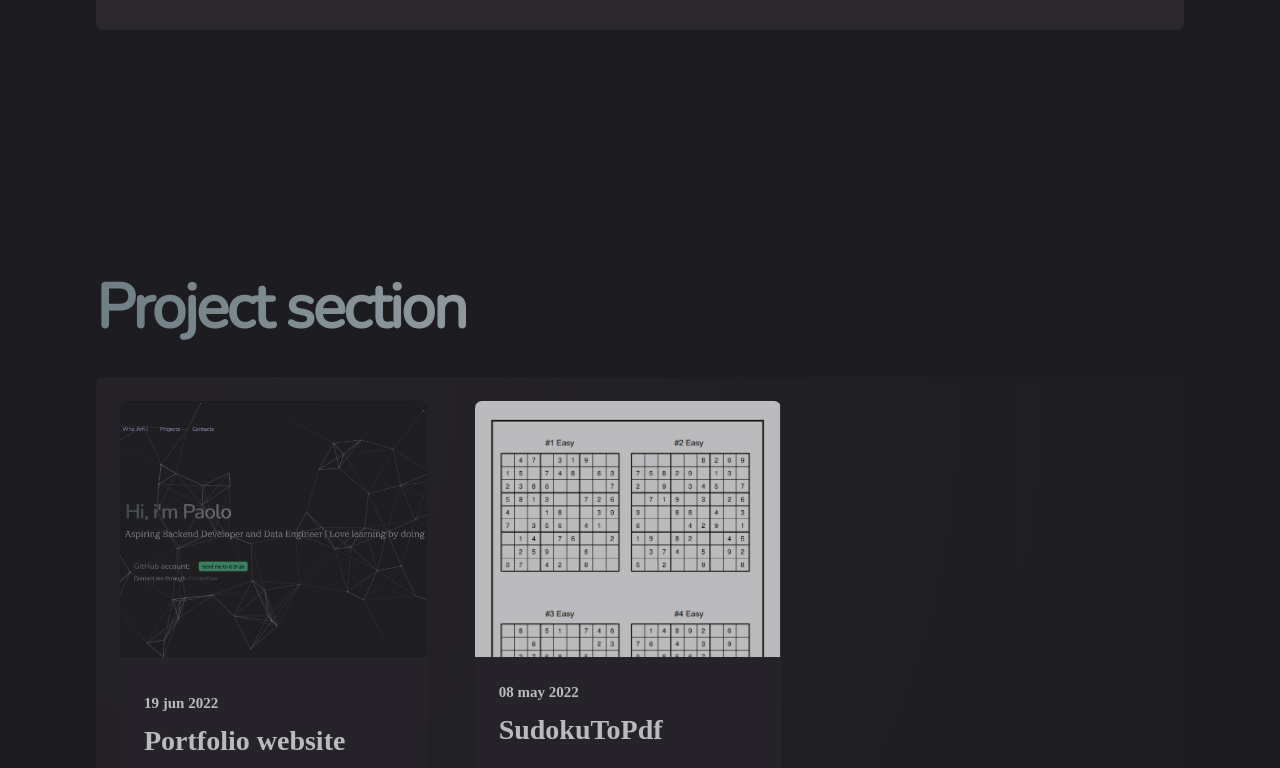
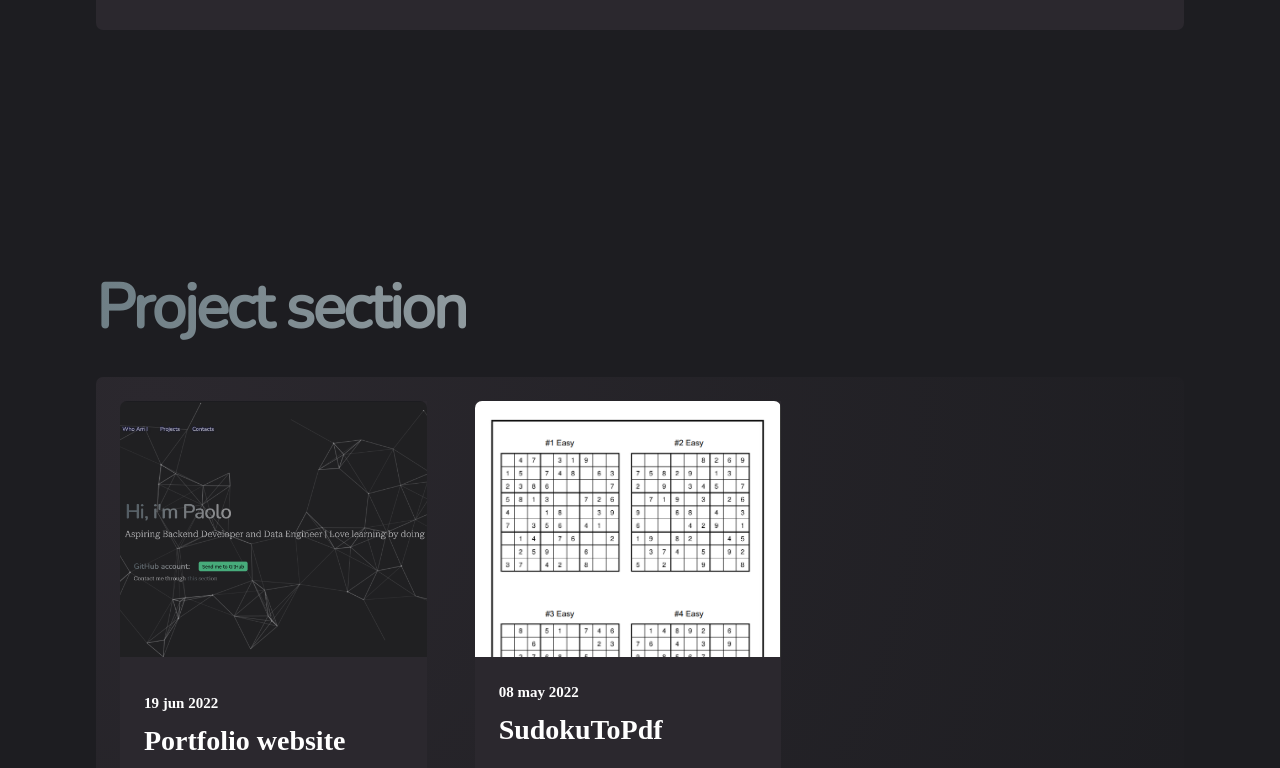
Before and after one commit to paulypi/portfolio-app, a React (Create React App) app: page / in a window 1280 px wide. Shown: the part 2000-2768 px from the top of the page. Built offline with nearby package versions, Linux system fonts and the light colour scheme; a web font is replaced by a local one.

Commit message:
Remove opacity from project section and z-index property

```diff
--- a/src/components/navbar/navbar.css
+++ b/src/components/navbar/navbar.css
@@ -7,7 +7,6 @@
     position: fixed;
     top: 0;
     width: 100%;
-    z-index: 1;
 }
 
 .portfolio__navbar-links {
--- a/src/containers/projects/projects.css
+++ b/src/containers/projects/projects.css
@@ -21,8 +21,6 @@
     border-radius: 7px;
     display: flex;
     flex-direction: row;
-    opacity: 0.7;
-    z-index: -1;
 
     padding: 3rem;
     /* ff 3.6+ */
```
